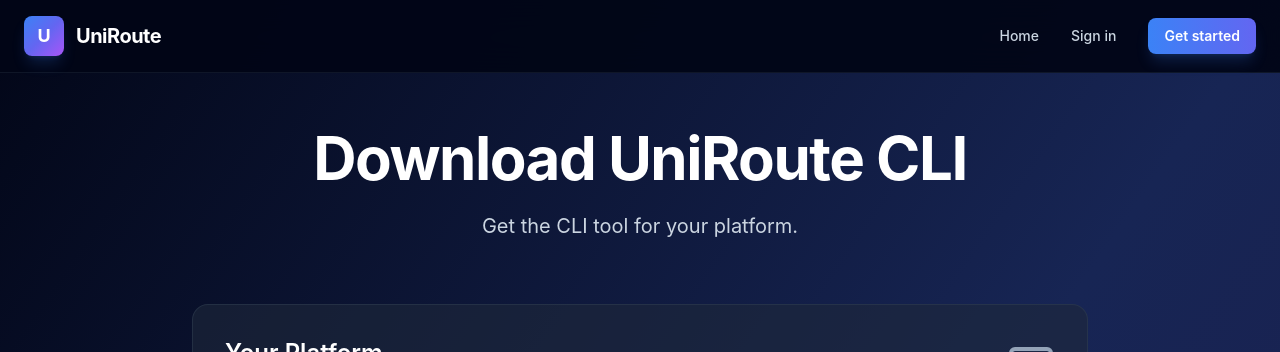
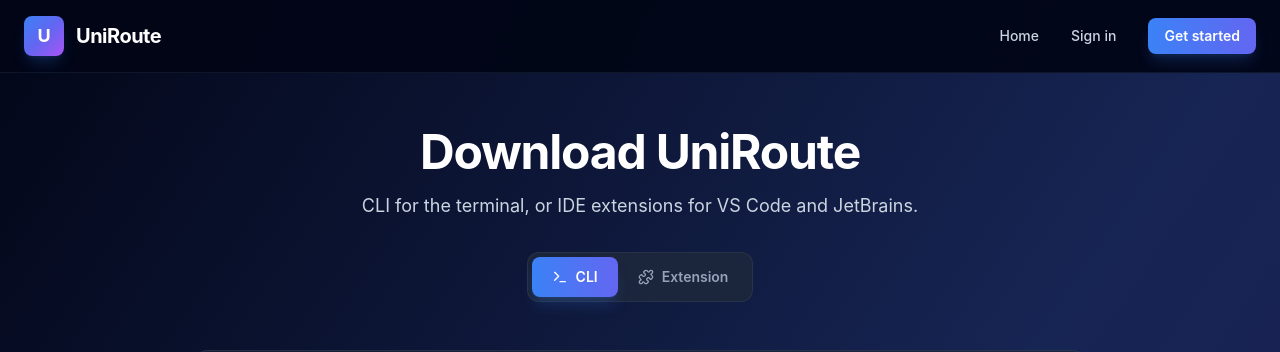
Before and after one commit to Kizsoft-Solution-Limited/uniroute, a Vue app in the folder frontend/: page /download in a window 1280 px wide. Shown: the top 352 px of the page. Built offline with nearby package versions, Linux system fonts and the light colour scheme; no server answers.

Commit message:
api long live added

```diff
--- a/frontend/index.html
+++ b/frontend/index.html
@@ -39,7 +39,7 @@
          must be set via HTTP headers, not meta tags. They are configured in the backend middleware (security_headers.go)
          for production and should be set by the web server in production. -->
     <!-- CSP: Allow localhost for development, production URLs for production -->
-    <meta http-equiv="Content-Security-Policy" content="default-src 'self'; script-src 'self' 'unsafe-inline' 'unsafe-eval'; style-src 'self' 'unsafe-inline' https://fonts.googleapis.com; img-src 'self' data: blob: https:; font-src 'self' data: https://fonts.gstatic.com; media-src 'self' data: blob:; connect-src 'self' http://localhost:8084 http://localhost:8080 http://localhost:3002 http://*.localhost:* https://app.uniroute.co wss://tunnel.uniroute.co wss://app.uniroute.co ws://localhost:8080 ws://localhost:3002 ws://*.localhost:* wss://*.localhost:*;" />
+    <meta http-equiv="Content-Security-Policy" content="default-src 'self'; script-src 'self' 'unsafe-inline' 'unsafe-eval'; style-src 'self' 'unsafe-inline' https://fonts.googleapis.com; img-src 'self' data: blob: https:; font-src 'self' data: https://fonts.gstatic.com; media-src 'self' data: blob:; connect-src 'self' http://localhost:8084 http://localhost:8080 http://localhost:3002 http://*.localhost:* https://app.uniroute.co https://tunnel.uniroute.co wss://tunnel.uniroute.co wss://app.uniroute.co ws://localhost:8080 ws://localhost:3002 ws://*.localhost:* wss://*.localhost:*;" />
 
     <title>UniRoute - AI Gateway &amp; Secure Tunneling</title>
 
--- a/frontend/src/views/Download.vue
+++ b/frontend/src/views/Download.vue
@@ -51,15 +51,46 @@
       <div class="container mx-auto px-4 sm:px-6">
         <div class="max-w-4xl mx-auto min-w-0">
           <!-- Header -->
-          <div class="text-center mb-10 sm:mb-16">
-            <h1 class="text-3xl sm:text-4xl md:text-5xl lg:text-6xl font-bold text-white mb-4 sm:mb-6 leading-tight tracking-tight px-1">
-              Download UniRoute CLI
+          <div class="text-center mb-8 sm:mb-12">
+            <h1 class="text-3xl sm:text-4xl md:text-5xl font-bold text-white mb-3 sm:mb-4 leading-tight tracking-tight px-1">
+              Download UniRoute
             </h1>
-            <p class="text-base sm:text-lg md:text-xl text-slate-300 max-w-2xl mx-auto">
-              Get the CLI tool for your platform.
+            <p class="text-base sm:text-lg text-slate-300 max-w-2xl mx-auto mb-6 sm:mb-8">
+              CLI for the terminal, or IDE extensions for VS Code and JetBrains.
             </p>
+            <!-- Tabs -->
+            <div class="inline-flex rounded-xl bg-slate-800/80 p-1 border border-slate-700/50">
+              <button
+                type="button"
+                :class="[
+                  'flex items-center gap-2 px-5 py-2.5 rounded-lg text-sm font-semibold transition-all',
+                  activeTab === 'cli'
+                    ? 'bg-gradient-to-r from-blue-500 to-indigo-500 text-white shadow-lg shadow-blue-500/20'
+                    : 'text-slate-400 hover:text-white'
+                ]"
+                @click="activeTab = 'cli'"
+              >
+                <Terminal class="w-4 h-4" />
+                CLI
+              </button>
+              <button
+                type="button"
+                :class="[
+                  'flex items-center gap-2 px-5 py-2.5 rounded-lg text-sm font-semibold transition-all',
+                  activeTab === 'extension'
+                    ? 'bg-gradient-to-r from-blue-500 to-indigo-500 text-white shadow-lg shadow-blue-500/20'
+                    : 'text-slate-400 hover:text-white'
+                ]"
+                @click="activeTab = 'extension'"
+              >
+                <Puzzle class="w-4 h-4" />
+                Extension
+              </button>
+            </div>
           </div>
 
+          <!-- CLI Tab -->
+          <div v-show="activeTab === 'cli'" class="min-w-0">
           <!-- Detected Platform -->
           <div v-if="detectedPlatform" class="bg-slate-800/60 rounded-xl sm:rounded-2xl border border-slate-700/50 p-4 sm:p-6 md:p-8 mb-6 sm:mb-8">
             <div class="flex flex-col sm:flex-row sm:items-center sm:justify-between gap-4 mb-4 sm:mb-6">
@@ -222,6 +253,61 @@
               </div>
             </div>
           </div>
+          </div>
+
+          <!-- Extension Tab -->
+          <div v-show="activeTab === 'extension'" class="min-w-0 space-y-6">
+            <p class="text-slate-300 text-center">
+              Get UniRoute in your IDE: chat, accept/reject AI edits, and tunnels. Download the latest release and install from disk.
+            </p>
+            <div class="grid sm:grid-cols-2 gap-4 sm:gap-6">
+              <a
+                :href="releasesUrl"
+                target="_blank"
+                rel="noopener noreferrer"
+                class="block bg-slate-800/60 rounded-xl sm:rounded-2xl border border-slate-700/50 p-6 sm:p-8 hover:border-blue-500/50 transition-all group"
+              >
+                <div class="flex items-center gap-3 mb-4">
+                  <div class="w-12 h-12 rounded-xl bg-slate-700/60 flex items-center justify-center group-hover:bg-blue-500/20 transition-colors">
+                    <Code2 class="w-6 h-6 text-slate-300 group-hover:text-blue-400" />
+                  </div>
+                  <h2 class="text-xl font-semibold text-white">VS Code</h2>
+                </div>
+                <p class="text-sm text-slate-400 mb-4">
+                  Chat in the sidebar, accept or reject AI code edits, start tunnels. Install the <code class="bg-slate-900/60 px-1.5 py-0.5 rounded text-slate-300">.vsix</code> from the release.
+                </p>
+                <span class="inline-flex items-center text-blue-400 text-sm font-medium">
+                  Download from GitHub →
+                </span>
+              </a>
+              <a
+                :href="releasesUrl"
+                target="_blank"
+                rel="noopener noreferrer"
+                class="block bg-slate-800/60 rounded-xl sm:rounded-2xl border border-slate-700/50 p-6 sm:p-8 hover:border-indigo-500/50 transition-all group"
+              >
+                <div class="flex items-center gap-3 mb-4">
+                  <div class="w-12 h-12 rounded-xl bg-slate-700/60 flex items-center justify-center group-hover:bg-indigo-500/20 transition-colors">
+                    <Puzzle class="w-6 h-6 text-slate-300 group-hover:text-indigo-400" />
+                  </div>
+                  <h2 class="text-xl font-semibold text-white">IntelliJ / Android Studio</h2>
+                </div>
+                <p class="text-sm text-slate-400 mb-4">
+                  Same plugin for IntelliJ IDEA and Android Studio. Download the <code class="bg-slate-900/60 px-1.5 py-0.5 rounded text-slate-300">.zip</code> and use Plugins → Install from Disk.
+                </p>
+                <span class="inline-flex items-center text-indigo-400 text-sm font-medium">
+                  Download from GitHub →
+                </span>
+              </a>
+            </div>
+            <div class="bg-slate-800/60 rounded-xl border border-slate-700/50 p-4 sm:p-6">
+              <h3 class="text-base font-semibold text-white mb-2">How to install</h3>
+              <ul class="text-sm text-slate-400 space-y-1">
+                <li><strong class="text-slate-300">VS Code:</strong> Extensions → ⋯ → Install from VSIX… → select the <code class="bg-slate-900/60 px-1 rounded">.vsix</code> file.</li>
+                <li><strong class="text-slate-300">IntelliJ / Android Studio:</strong> Settings → Plugins → ⚙ → Install Plugin from Disk… → select the <code class="bg-slate-900/60 px-1 rounded">.zip</code> file.</li>
+              </ul>
+            </div>
+          </div>
         </div>
       </div>
     </section>
@@ -230,7 +316,10 @@
 
 <script setup lang="ts">
 import { ref, computed, onMounted } from 'vue'
-import { Monitor, Apple, Server, Laptop, Zap } from 'lucide-vue-next'
+import { Monitor, Apple, Server, Laptop, Zap, Code2, Puzzle, Terminal } from 'lucide-vue-next'
+
+const activeTab = ref<'cli' | 'extension'>('cli')
+const releasesUrl = 'https://github.com/Kizsoft-Solution-Limited/uniroute/releases/latest'
 
 interface Platform {
   os: string
```
Also changed, not shown: 2 other files (tests, documents, lock files or other folders).
